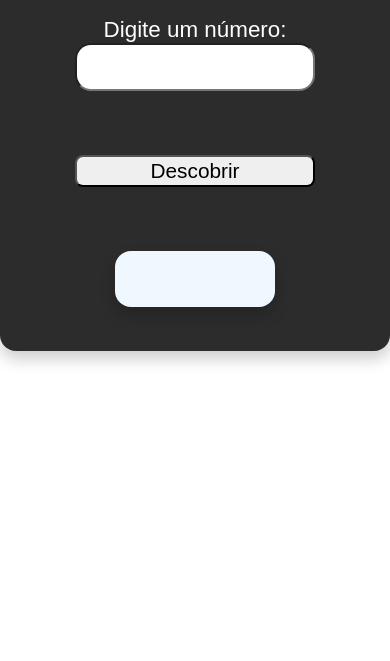
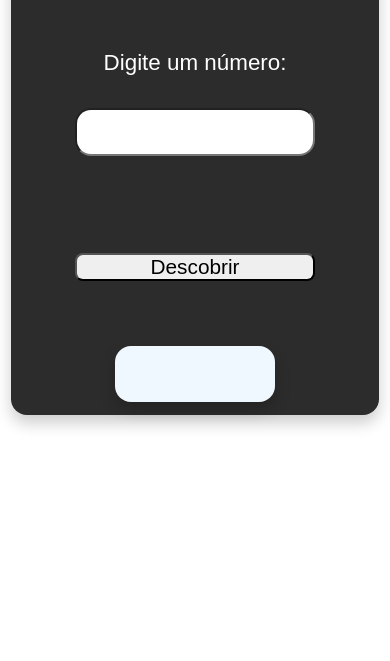
Before and after one commit to washingtongui/par_ou_impar, a plain HTML site: page index.html in a window 390 px wide. Shown: the part 311-972 px from the top of the page. Before the commit the page ends 844 px from the top, so only its background shows below. Drawn offline with Linux system fonts and the light colour scheme.

Commit message:
Versão 1.5
Corrigindo a responsividade.

```diff
--- a/css/style.css
+++ b/css/style.css
@@ -72,3 +72,19 @@ input {
     height: 3rem;
     font-size: 2rem;
 }
+
+@media screen and (max-width: 855px) {
+
+    * {
+        margin: 2rem;
+    }
+
+    div {
+        display: flex;
+        gap: 1px;
+    }
+
+    .respostas {
+        font-size: 12px;
+    }
+}
```
